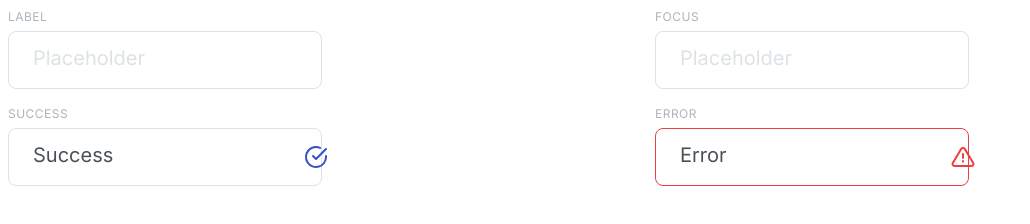
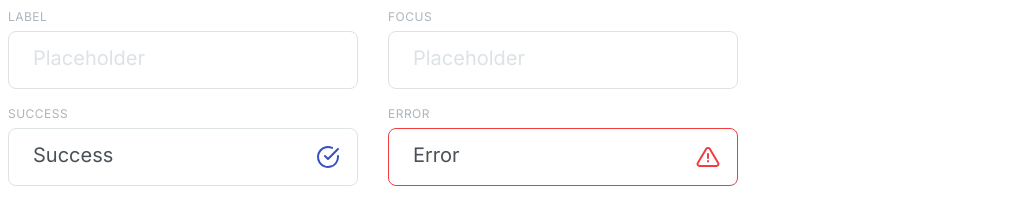
Before and after one commit to js-tasks-ru/htmlcss-20211125_zvykkk, a website: page 07-lection5/04-input/index.html in a window 1280 px wide. Shown: the whole page, without its empty margins (0-1030 px from the left). Drawn offline with Linux system fonts and the light colour scheme.

Commit message:
improve#1 for 7-module 4-task

```diff
--- a/07-lection5/04-input/index.html
+++ b/07-lection5/04-input/index.html
@@ -7,7 +7,8 @@
         <style class='text/css'>
             .wrapper {
                 display: grid;
-                grid-template-columns: 1fr 1fr;
+                grid-template-columns: auto auto;
+                justify-content: start;
                 gap: 16px 30px;
             }
         </style>
--- a/07-lection5/04-input/input.css
+++ b/07-lection5/04-input/input.css
@@ -1,18 +1,17 @@
 .input {
-    max-width: 350px;
     display: inline-flex;
     flex-direction: column;
     gap: 5px;
 }
 
 .input__basic {
-
+    max-width: 350px;
     background: var(--white);
     border: 1px solid var(--grey-2);
     box-sizing: border-box;
     border-radius: 8px;
 
-    padding: 13px 0 17px 24px;
+    padding: 13px 54px 17px 24px;
 
     font-family: Inter, sans-serif;
     font-style: normal;
@@ -31,7 +30,7 @@
     position: absolute;
     top: 50%;
     right: 18px;
-    transform: translate(-50%, -50%);
+    transform: translate(0, -50%);
 }
 
 .input__label {
```
